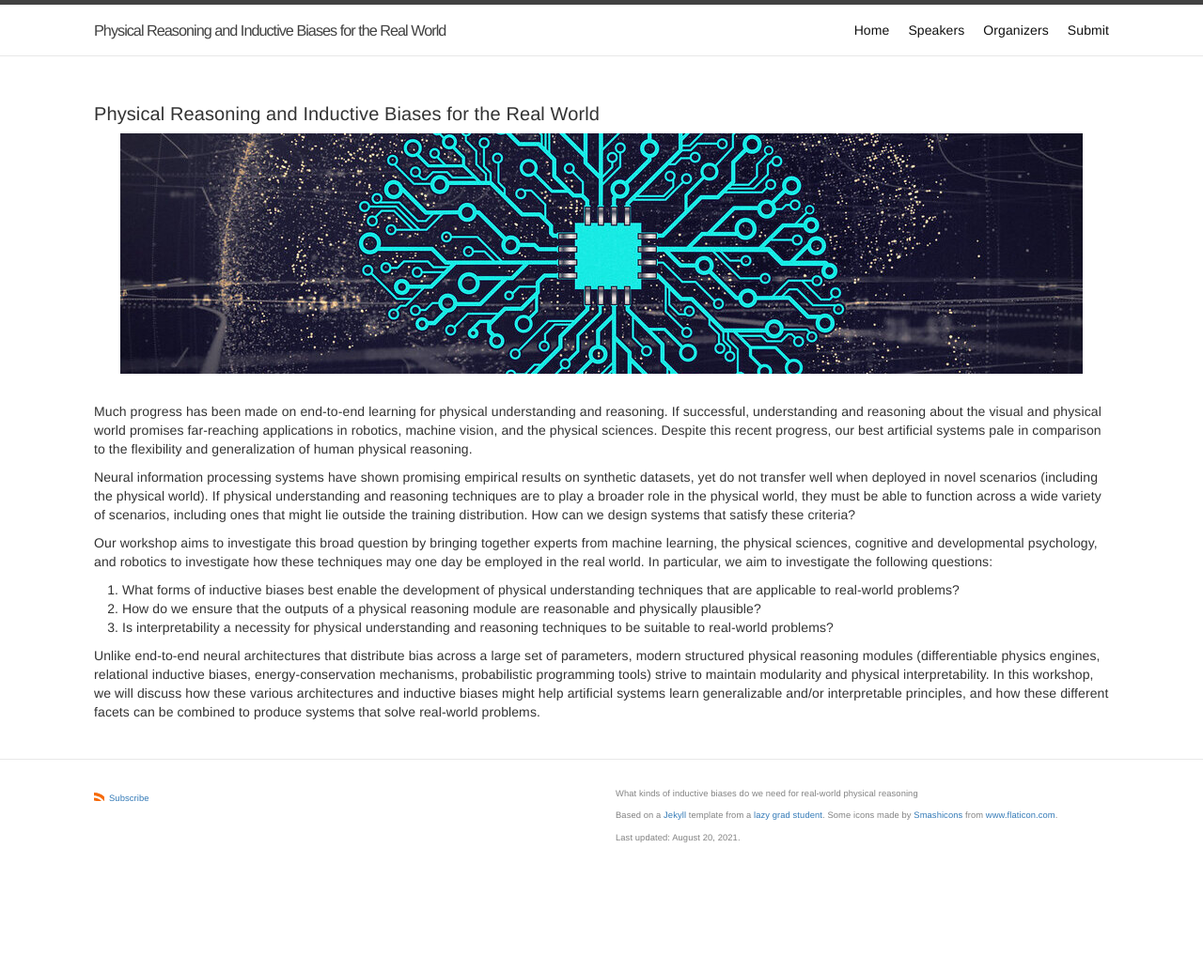
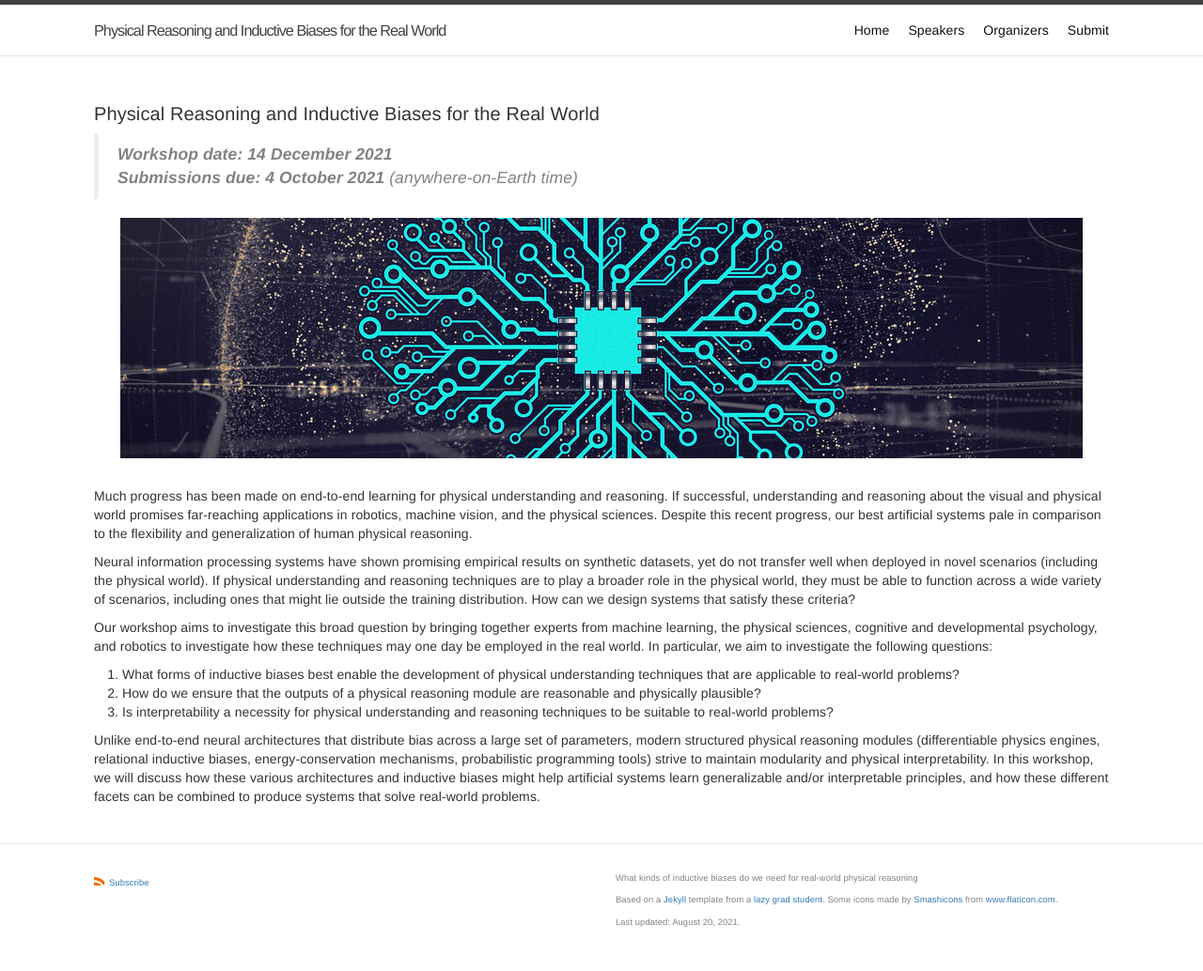
Before and after one commit to physical-reasoning/physical-reasoning.github.io, a Jekyll site: the page built from index.md, in a window 1280 px wide. Shown: the whole page at 94% size. Built offline with Jekyll 4.4.1, drawn with Linux system fonts in a browser that asks for light colours; before the commit the page ends 944 px from its top, so only the background shows below that.

Commit message:
Add workshop date
Signed-off-by: Krishna Murthy <krrish94@gmail.com>

```diff
--- a/index.md
+++ b/index.md
@@ -7,6 +7,9 @@ title: Home
 titletext: Physical Reasoning and Inductive Biases for the Real World
 layout: home
 ---
+
+> **Workshop date: 14 December 2021** <br>
+**Submissions due: 4 October 2021** (anywhere-on-Earth time)
 
 <figure>
 	<div style="text-align:center">
```
